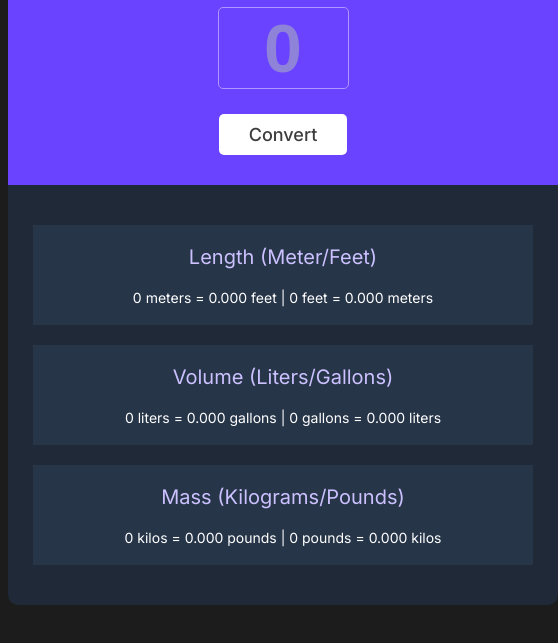
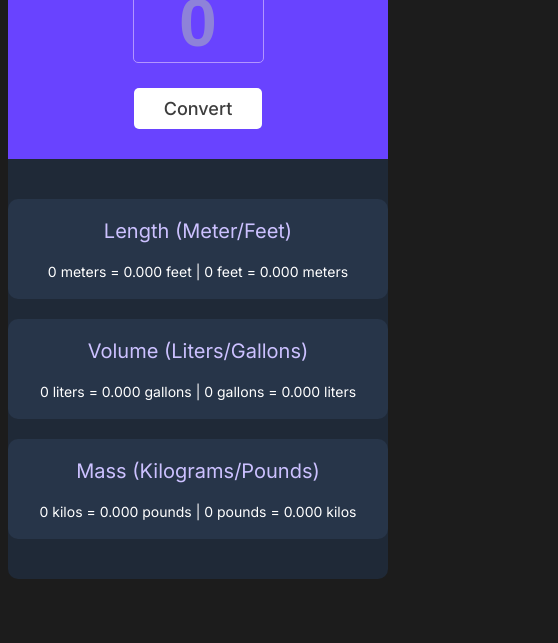
Before and after one commit to iheartpixel/unit-converter, a plain HTML site: page index.html in a window 390 px wide. Shown: the part 205-848 px from the top of the page, 558 px wide, since content can reach past the window. Drawn offline with Linux system fonts and the light colour scheme.

Commit message:
mobile version

```diff
--- a/main.css
+++ b/main.css
@@ -68,6 +68,7 @@ button {
     height: 100px;
     margin: 20px auto 0px auto;
     background: #273549;
+    border-radius: 10px;
     font-size: 14px;
     color: #FFFFFF;
 }
@@ -76,3 +77,13 @@ button {
     font-size: 20px;
     color: #CCC1FF;
 }
+
+@media (max-width: 600px) {
+    #container {
+        width: 380px;
+        margin: 40px auto;
+    }
+    .main-calc {
+        width: 380px;
+    }
+}
```
